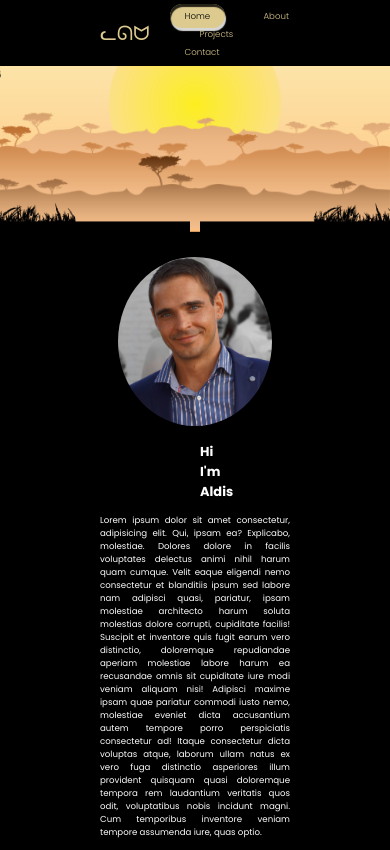
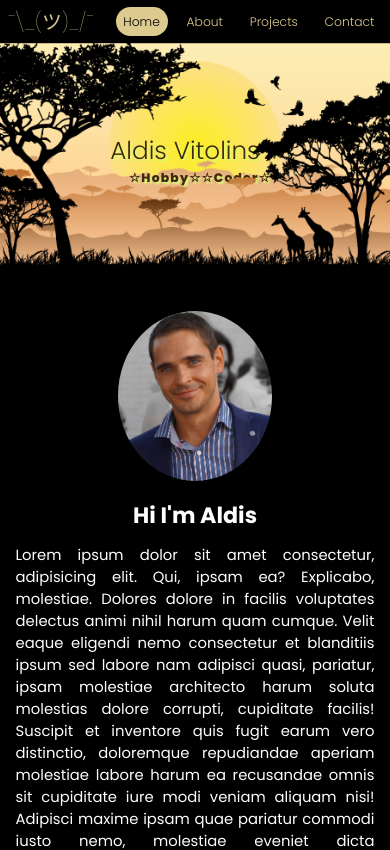
Before and after one commit to dobrix13/Parallax_web, a plain HTML site: page index.html in a window 390 px wide. Shown: the top 850 px of the page. Drawn offline with Linux system fonts and the light colour scheme.

Commit message:
responsive debug stage

```diff
--- a/css/style.css
+++ b/css/style.css
@@ -17,6 +17,68 @@ body {
 	background-color: #000;
 	color: #fefefe;
 }
+
+/* -------------page Header-------------------*/
+header {
+	position: sticky;
+	background: #000;
+	top: 0;
+	left: 0;
+	width: 100%;
+	padding: 0.5rem calc(100vw * 0.02);
+	display: flex;
+	justify-content: space-between;
+	align-items: center;
+	z-index: 100;
+	max-width: 1900px;
+	margin: 0 auto;
+}
+
+.logo {
+	font-size: 1.6rem;
+	font-weight: 100;
+	color: rgb(220, 202, 142);
+	user-select: none;
+}
+
+
+/* -------------Navbar-------------------*/
+.navigation a {
+	position: relative;
+	font-size: .7rem;
+	font-weight: 300;
+	margin-left:calc(100vw * 0.02);
+	padding: 6px calc(100vw * 0.02);
+	text-transform: capitalize;
+	text-decoration: none;
+	transition: .6s;
+	border-radius: 20px;
+	color: rgb(220, 202, 142);
+}
+
+.navigation a:hover,
+.navigation a.active {
+	color: black;
+}
+
+.navigation a span {
+	position: absolute;
+	top: 0;
+	left: 0;
+	width: 100%;
+	height: 100%;
+	background: rgb(220, 202, 142);
+	border-radius: 20px;
+	z-index: -1;
+	transform: scale(0);
+	transition: .3s;
+}
+
+.navigation a:hover span,
+.navigation a.active span {
+	transform: scale(1);
+}
+
 
 /* -------------parallax wrapper-------------------*/
 .wrapper {
@@ -76,14 +138,14 @@ body {
 .foregroundR {
 	background-image: url(../images/foregroundR.png);
 	transform: translate3d(calc(var(--scroolTop) * 0.1), 0, 0);
-	left: 200px;
+	left: calc(100vw * 0.12);
 	z-index: 5;
 }
 
 .foregroundL {
 	background-image: url(../images/foregroundL.png);
 	transform: translate3d(calc(var(--scroolTop) * -0.1), 0, 0);
-	right: 200px;
+	right:calc(100vw * 0.12);
 	z-index: 6;
 }
 
@@ -99,38 +161,38 @@ body {
 	display: flex;
 	color: #41270E;
 	flex-direction: column;
-	margin-top: -100px;
 	max-width: 1900px;
 	margin: 0 auto;
-	transform: translate3d(0, -90px, 0);
 	transition: .3s;
 }
 
 .wrapper p {
-	font-weight: 400;
-	letter-spacing: 0.5rem;
-	padding-left: 10px;
-	transform: translate3d(0, calc(var(--scroolTop) * 1.2), 0);
+	font-weight: 800;
+	letter-spacing: 0.1rem;
+	padding-left: 30px;
+	transform: translate3d(0, calc(var(--scroolTop) * 0.62), 0);
 	z-index: 1;
+  will-change: scroll-position;
 }
 
 .wrapper h1 {
 	font-size: 2rem;
-	font-weight: 200;
-	padding-right: 10px;
+	font-weight: 300;
+	padding-right: 30px;
 	transform: translate3d(0, calc(var(--scroolTop) * 1.2), 0);
 	z-index: 1;
+  will-change: scroll-position;
+
 }
 
 /* -------------page container-------------------*/
 
 .container {
-	font-size: 0.7rem;
+	font-size: 1.2rem;
 	text-align: center;
-	padding: 25px 100px;
+	padding: 36px calc(100vw * 0.04);
 	max-width: 1900px;
 	margin: 0 auto;
-	max-height: 100vh;
 }
 
 .container p {
@@ -157,8 +219,10 @@ body {
 	padding-top: 50px;
 }
 .projects {
-	column-count: 1;
-	column-width: 500px;
+	display: flex;
+  flex-wrap: wrap;
+  justify-content: space-evenly;
+  align-items: baseline;
 	overflow-x: hidden;
 	background: rgb(220, 202, 142);
 
@@ -166,7 +230,7 @@ body {
 
 .projects img {
 	display: block;
-	max-width: calc(var(--index) / 9);
+	max-width: 300px;
 	width: auto;
 	height: auto;
 }
@@ -178,13 +242,13 @@ body {
 	align-items: center;
 	background: white;
 	color: black;
-	width: 100%;
+	max-width: 380px;
 	height: 100%;
 	margin: 25px auto;
 	border-radius: 10px ;
 }
 .project p {
-	padding: 12px;
+	padding: 12px 35px;
 	line-height: 0.8rem;
 }
 .project h3 {
@@ -199,66 +263,15 @@ body {
 }
 
 
-
-
-/* -------------page Header-------------------*/
-header {
-	position: fixed;
-	background: #000;
-	top: 0;
-	left: 0;
-	width: 100%;
-	padding: 0.5rem 100px;
-	display: flex;
-	justify-content: space-between;
-	align-items: center;
-	z-index: 100;
-	max-width: 1900px;
-	margin: 0 auto;
+/*
+      ---=== MEDIA QUERRIES ===---
+*/
+@media (max-width: 450px){
+  .navigation a{
+    font-size: 1rem;
+  }
+  .wrapper p,
+  .wrapper h1{
+  padding-left: 10px;
+  }
 }
-
-.logo {
-	font-size: 1.6rem;
-	font-weight: 100;
-	color: rgb(220, 202, 142);
-	user-select: none;
-}
-
-
-/* -------------Navbar-------------------*/
-.navigation a {
-	position: relative;
-	font-size: .7rem;
-	font-weight: 300;
-	margin-left: 20px;
-	padding: 6px 15px;
-	text-transform: capitalize;
-	text-decoration: none;
-	transition: .6s;
-	border-radius: 20px;
-	color: rgb(220, 202, 142);
-}
-
-.navigation a:hover,
-.navigation a.active {
-	color: black;
-}
-
-.navigation a span {
-	position: absolute;
-	top: 0;
-	left: 0;
-	width: 100%;
-	height: 100%;
-	background: rgb(220, 202, 142);
-	box-shadow: 1px 3px 1px rgba(255, 255, 255, 0.84), inset 1px 3px 1px rgba(0, 0, 0, 0.84);
-	border-radius: 20px;
-	z-index: -1;
-	transform: scale(0);
-	transition: .3s;
-}
-
-.navigation a:hover span,
-.navigation a.active span {
-	transform: scale(1);
-}
--- a/index.html
+++ b/index.html
@@ -5,14 +5,14 @@
   <meta charset="UTF-8">
   <meta http-equiv="X-UA-Compatible" content="IE=edge">
   <meta name="viewport" content="width=device-width, initial-scale=1.0">
-	<title>parallax</title>
+  <title>AldisVitolins</title>
   <link rel="stylesheet" href="./css/style.css">
   <script src="./scripts/script.js"></script>
 </head>
 
 <body>
   <header>
-		<h2 class="logo" for="nav">ᓚᘏᗢ</h2>
+    <h2 class="logo" for="nav">¯\_(ツ)_/¯</h2>
     <nav class="navigation">
       <a href="#home" class="active">Home<span></span></a>
       <a href="#about">About<span></span></a>
@@ -28,7 +28,7 @@
       <div class="layer sun"></div>
       <div class="hero">
         <h1>Aldis Vitolins</h1>
-				<p>Hobby Coder 🦅</p>
+        <p>☆Hobby☆☆Coder☆</p>
       </div>
       <div class="layer background3"></div>
       <div class="layer background4"></div>
```
Also changed, not shown: 2 other files. Lines whose indentation alone changed are shown as unchanged.
